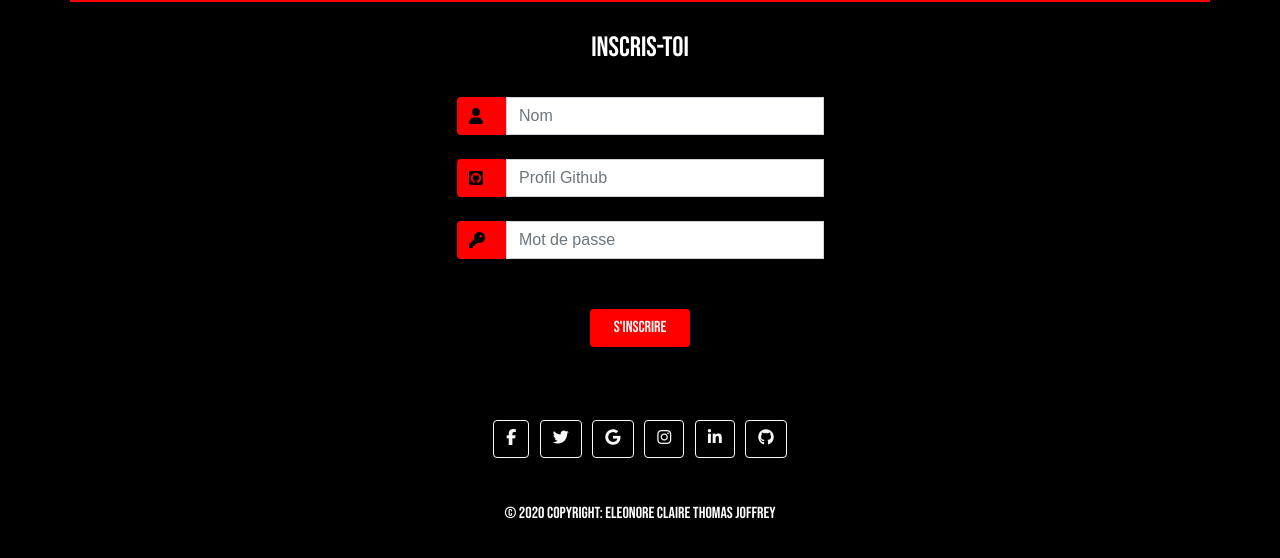
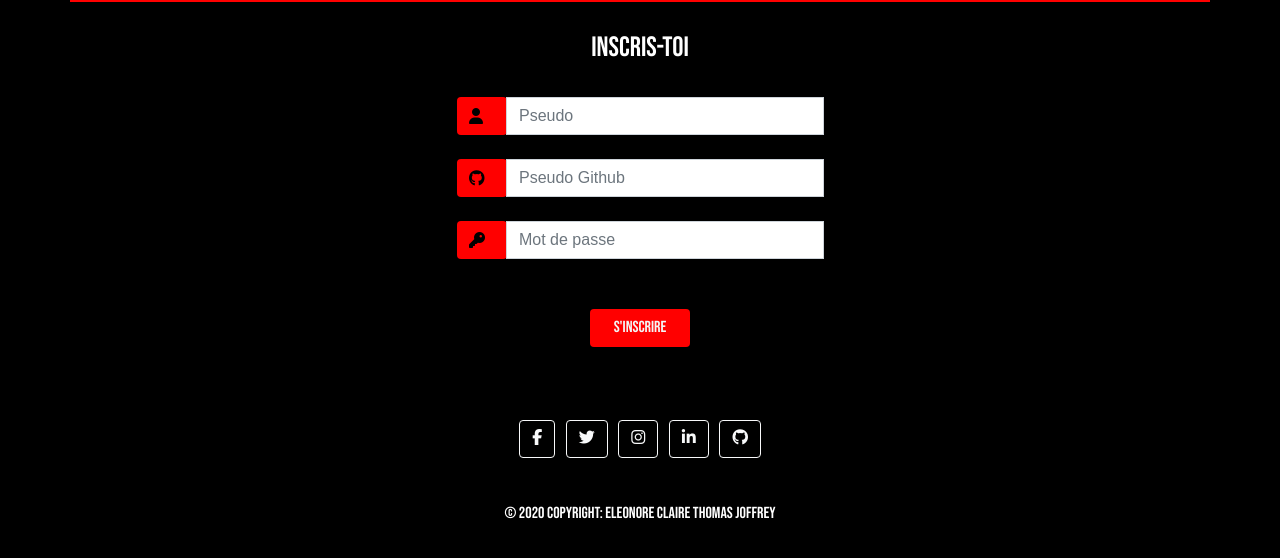
Before and after one commit to WildCodeSchool/bordeaux-p2-202109-captionthis, a PHP site: template src/View/User/register.html.twig in a window 1280 px wide. Shown: the part 93-651 px from the top of the page. Run offline with PHP 8.4, Linux system fonts and the light colour scheme; the template is opened without the code that fills it, so the values that code supplies are empty; some libraries are stand-ins or nearby versions.

Commit message:
update logo github and modification placeholder pseudo, pseudo Github  on registerForm, delete logo google on footer

```diff
--- a/src/View/Component/_footer.html.twig
+++ b/src/View/Component/_footer.html.twig
@@ -1,4 +1,4 @@
-<footer class="bg-primary text-center text-white">
+<footer class="bd-footer bg-primary text-center text-white">
     <div class="container p-4 pb-0">
         <section class="mb-4">
             <a class="btn btn-outline-light btn-floating m-1" href="#!" role="button"
@@ -6,9 +6,6 @@
                 ></a>
             <a class="btn btn-outline-light btn-floating m-1" href="#!" role="button"
             ><i class="fab fa-twitter"></i
-                ></a>
-            <a class="btn btn-outline-light btn-floating m-1" href="#!" role="button"
-            ><i class="fab fa-google"></i
                 ></a>
             <a class="btn btn-outline-light btn-floating m-1" href="#!" role="button"
             ><i class="fab fa-instagram"></i
--- a/src/View/User/connect.html.twig
+++ b/src/View/User/connect.html.twig
@@ -14,7 +14,7 @@
                                     <div class="input-group-prepend d-flex align-items-stretch">
                                         <span class="input-group-text bg-secondary"><i class="fas fa-user"></i></span>
                                     </div>
-                                    <input type="text" class="form-control" placeholder="Nom" name="name">
+                                    <input type="text" class="form-control" placeholder="Pseudo" name="name">
                                 </div> <br>
                                 <div class="input-group form-group">
                                     <div class="input-group-prepend d-flex align-items-stretch">
--- a/src/View/User/register.html.twig
+++ b/src/View/User/register.html.twig
@@ -14,14 +14,14 @@
                                     <div class="input-group-prepend d-flex align-items-stretch">
                                         <span class="input-group-text bg-secondary"><i class="fas fa-user"></i></span>
                                     </div>
-                                    <input type="text" class="form-control" placeholder="Nom" name="name">
+                                    <input type="text" class="form-control" placeholder="Pseudo" name="name">
                                     <span class="text-secondary"></span>
                                 </div><br>
                                 <div class="input-group form-group">
                                     <div class="input-group-prepend d-flex align-items-stretch">
-                                        <span class="input-group-text bg-secondary "><i class="fa-brands fa-github-square"></i></span>
+                                        <span class="input-group-text bg-secondary "><i class="fab fa-github"></i></span>
                                     </div>
-                                    <input type="text" class="form-control" placeholder="Profil Github" name="nickname_github">
+                                    <input type="text" class="form-control" placeholder="Pseudo Github" name="nickname_github">
                                     <span class="text-secondary"></span>
                                 </div><br>
                                 <div class="input-group form-group">
```
